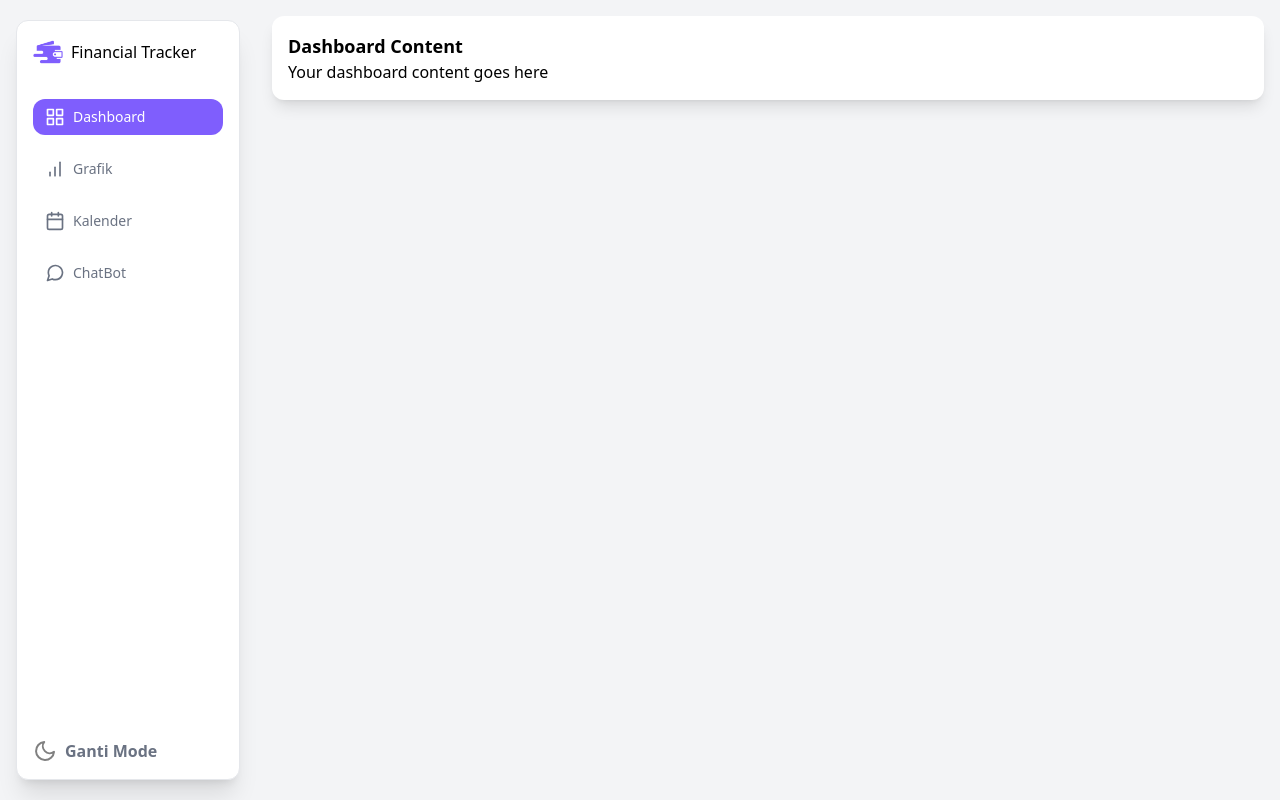
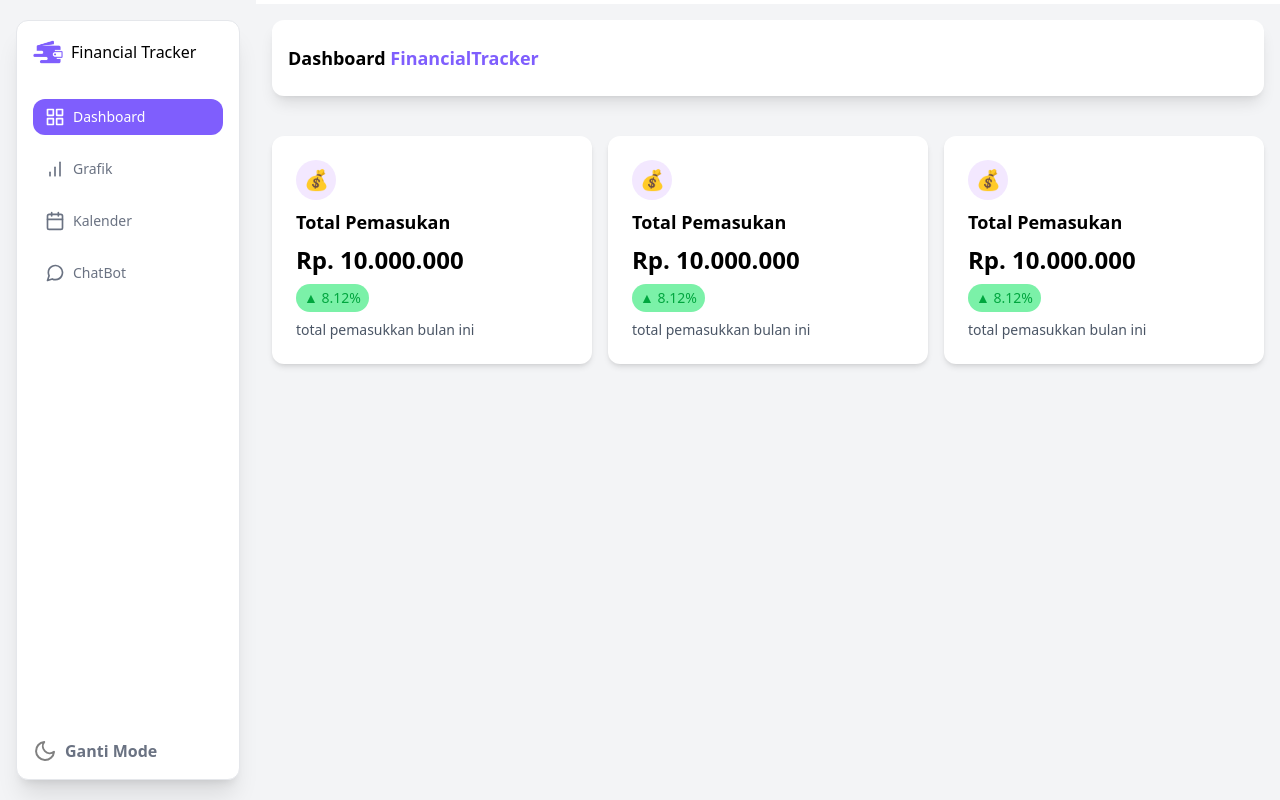
Before and after one commit to Randi-95/capstone2, a React (Vite) app: page /Dashboard in a window 1280 px wide. Built offline with nearby package versions, Linux system fonts and the light colour scheme.

Commit message:
dashboard pemasukan

```diff
--- a/src/pages/Login.jsx
+++ b/src/pages/Login.jsx
@@ -17,7 +17,7 @@ function Login(){
                     <form action="">
                         <Input nama="Email" type= "email"></Input>
                         <Input nama="Password" type= "password"></Input>
-                        <button type="submit" className="bg-primary mt-4 w-full h-10 font-bold text-white rounded-lg">Masuk</button>
+                        <Link to = "/Dashboard"><button type="submit" className="bg-primary mt-4 w-full h-10 font-bold text-white rounded-lg">Masuk</button></Link>
                     </form>
                     <p className="text-center font-normal mt-4  dark:text-white">Kamu belum memiliki akun? <Link to='/Registrasi' className="font-bold text-primary">Daftar</Link></p>
                 </div>
--- a/src/pages/dashboard.jsx
+++ b/src/pages/dashboard.jsx
@@ -83,20 +83,56 @@ const Dashboard = () => {
                 </div>
             </div>
 
-            <div className="bg-gray-100 fixed top-0 right-0 bottom-0 left-0 lg:left-[20%]">
+            <div className="bg-gray-100 fixed top-1 right-0 bottom-0 left-0 lg:left-[20%]">
                 <div className="p-4">
                     <button className="lg:hidden text-gray-500 mb-4" onClick={toggleSidebar}>
                         <Menu size={24} />
                     </button>
 
-                    {/* Your dashboard content here */}
-                    <div className="bg-white rounded-xl shadow-lg p-4">
-                        <h2 className="text-lg font-semibold">Dashboard Content</h2>
-                        <p>Your dashboard content goes here</p>
+                    <div className="bg-white rounded-xl shadow-lg p-4 py-6">
+                        <h2 className="text-lg font-bold">Dashboard <span className="text-primary"> FinancialTracker</span></h2>
+                    </div>
+                    <div className="grid md:grid-cols-3 gap-4 mt-10">
+                    <div class="bg-white max-w-[1000px] w-auto shadow-md rounded-xl p-6 flex flex-col gap-2">
+                            <div className="h-10 w-10 bg-purple-100 flex items-center justify-center rounded-[50%]">
+                                <span className="text-xl">💰</span>
+                            </div>
+                                <p className="font-semibold text-lg">Total Pemasukan</p>
+                            <div className="flex justify-between">
+                                <p className="text-2xl font-bold">Rp. 10.000.000</p>
+                            </div>
+                            <div className="bg-green-300  text-green-600 text-sm w-fit font-normal px-2 py-1 rounded-2xl">▲ 8.12%</div>
+                                <p className="text-gray-600 text-sm">total pemasukkan bulan ini</p>
+                        </div>
+                        <div class="bg-white max-w-[1000px] w-auto shadow-md rounded-xl p-6 flex flex-col gap-2">
+                            <div className="h-10 w-10 bg-purple-100 flex items-center justify-center rounded-[50%]">
+                                <span className="text-xl">💰</span>
+                            </div>
+                                <p className="font-semibold text-lg">Total Pemasukan</p>
+                            <div className="flex justify-between">
+                                <p className="text-2xl font-bold">Rp. 10.000.000</p>
+                            </div>
+                            <div className="bg-green-300  text-green-600 text-sm w-fit font-normal px-2 py-1 rounded-2xl">▲ 8.12%</div>
+                                <p className="text-gray-600 text-sm">total pemasukkan bulan ini</p>
+                        </div>
+                        <div class="bg-white max-w-[1000px] w-auto shadow-md rounded-xl p-6 flex flex-col gap-2">
+                            <div className="h-10 w-10 bg-purple-100 flex items-center justify-center rounded-[50%]">
+                                <span className="text-xl">💰</span>
+                            </div>
+                                <p className="font-semibold text-lg">Total Pemasukan</p>
+                            <div className="flex justify-between">
+                                <p className="text-2xl font-bold">Rp. 10.000.000</p>
+                            </div>
+                            <div className="bg-green-300  text-green-600 text-sm w-fit font-normal px-2 py-1 rounded-2xl">▲ 8.12%</div>
+                                <p className="text-gray-600 text-sm">total pemasukkan bulan ini</p>
+                        </div>
                     </div>
                 </div>
             </div>
+
         </div>
+
+
     )
 }
 
```
